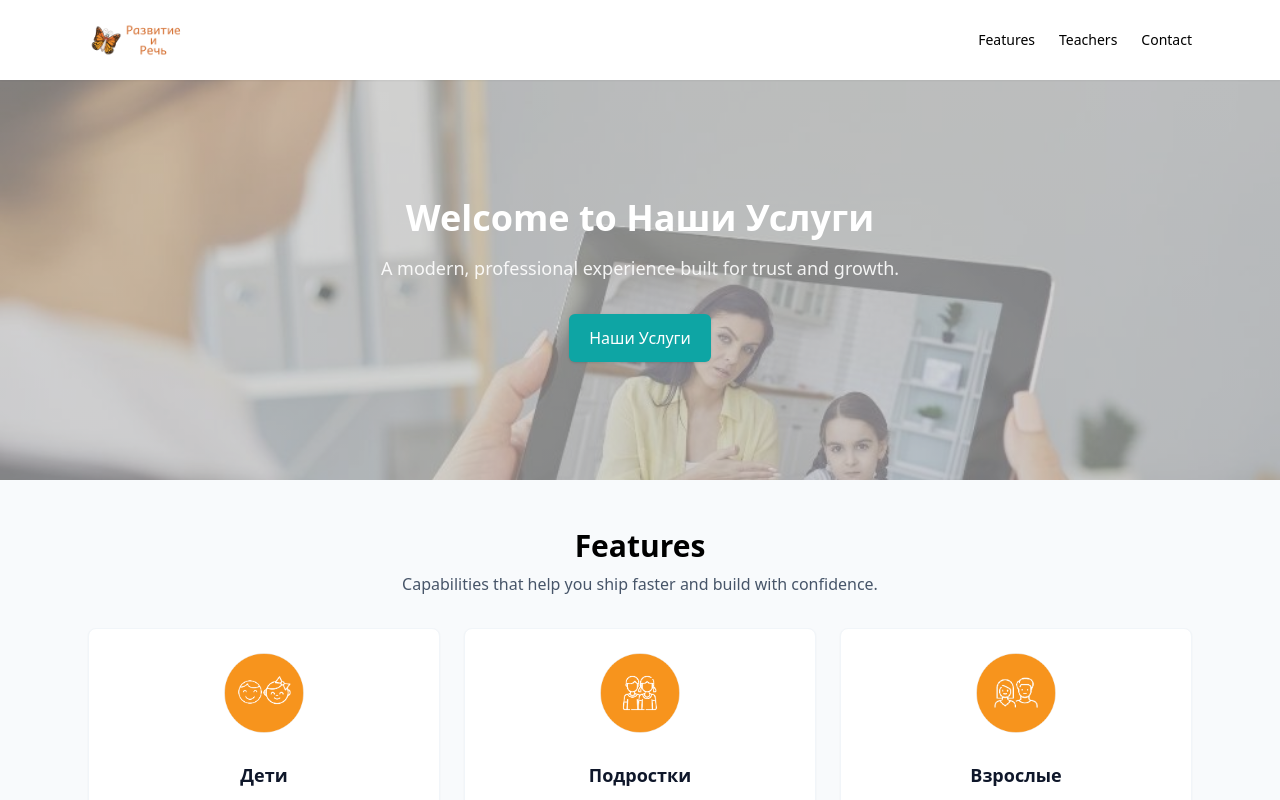
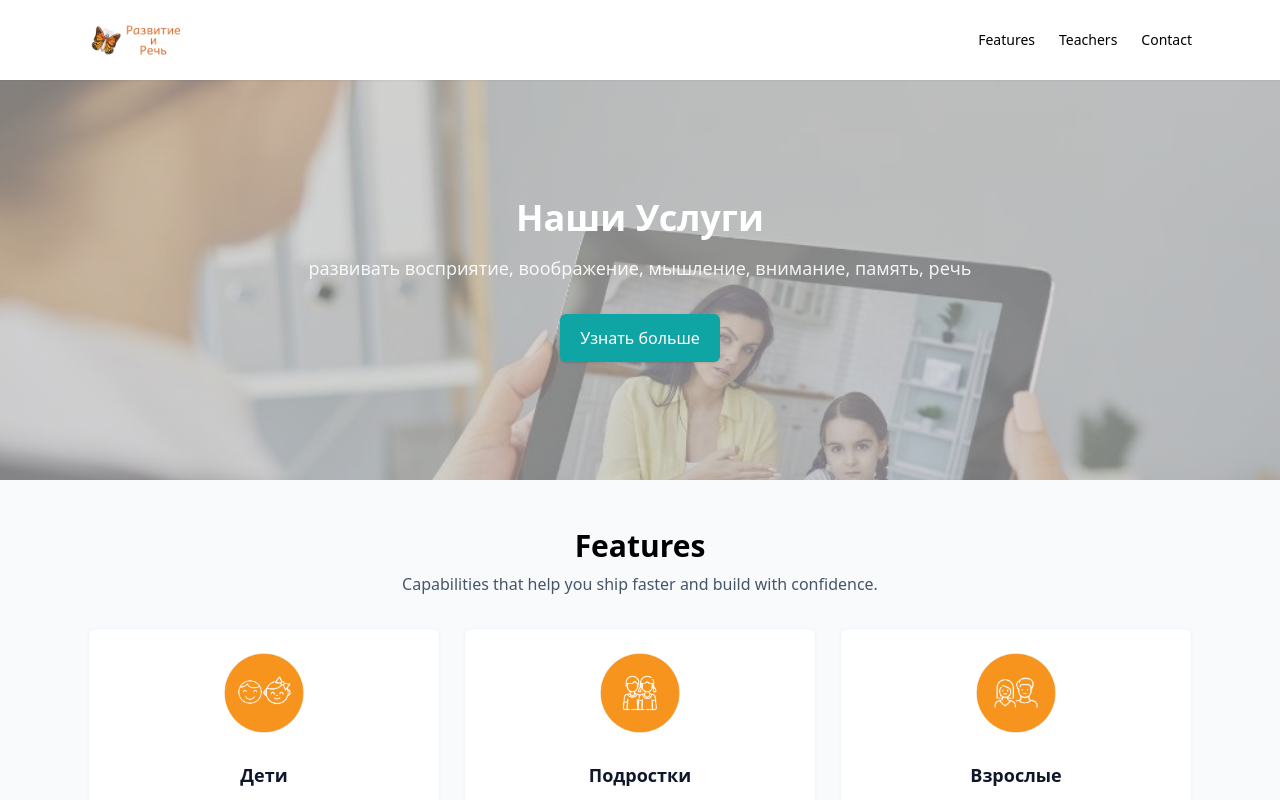
Before and after one commit to sebaural/speech-development, a React (Vite) app: page / in a window 1280 px wide. Shown: the top 800 px of the page. Built offline with nearby package versions, Linux system fonts and the light colour scheme.

Commit message:
heros translation

```diff
--- a/src/data/contactSlides.ts
+++ b/src/data/contactSlides.ts
@@ -2,13 +2,10 @@ import type { Slide } from '../components/Hero'
 
 const contactSlides: Slide[] = [
   {
-    title: 'Get in touch',
-    subtitle: 'We’d love to hear about your project and how we can help.',
-    cta: { text: 'Contact us', href: '#contact' },
-    jpg: '/images/hero-2.jpg',
-    webp: '/images/hero-2.webp',
-    avif: '/images/hero-2.avif',
-    svg: '/images/hero-2.svg',
+    title: 'Свяжитесь с нами',
+    subtitle: 'Мы будем рады услышать, как мы можем Вам помочь.',
+    png: '/images/HP_hero_BG.jpg',
+    mobilePng: '/images/HP_hero_BG.jpg',
     objectPosition: 'center 50%',
   },
 ]
--- a/src/data/homeSlides.clean.ts
+++ /dev/null
@@ -1,22 +0,0 @@
-import type { Slide } from '../components/Hero'
-
-const homeSlides: Slide[] = [
-  {
-    title: 'Welcome to Our Redesign',
-    subtitle: 'A modern, professional experience built for trust and growth.',
-    cta: { text: 'Наши педагоги', href: '/features' },
-    png: '/images/speech-on-line_2.jpeg',
-    mobilePng: '/images/speech-on-line_2.jpeg',
-    objectPosition: 'center 20%',
-  },
-  {
-    title: 'Welcome to Наши Услуги',
-    subtitle: 'A modern, professional experience built for trust and growth.',
-    cta: { text: 'Наши Услуги', href: '/features' },
-    png: '/images/hero_speech-on-line.png',
-    mobilePng: '/images/hero_speech-on-line.mobile.png',
-    objectPosition: 'center 20%',
-  },
-]
-
-export default homeSlides
--- a/src/data/homeSlides.ts
+++ b/src/data/homeSlides.ts
@@ -2,17 +2,17 @@ import type { Slide } from '../components/Hero'
 
 const homeSlides: Slide[] = [
   {
-    title: 'Welcome to Our Redesign',
-    subtitle: 'A modern, professional experience built for trust and growth.',
+    title: 'Современные технологии для развития',
+    subtitle: 'Инновационные методы и подходы для вашего успеха.',
   cta: { text: 'Наши педагоги', href: '/teachers' },
     png: '/images/hero_speech-on-line.png',
     mobilePng: '/images/hero_speech-on-line.mobile.png',
     objectPosition: 'center 20%',
   },
   {
-    title: 'Welcome to Наши Услуги',
-    subtitle: 'A modern, professional experience built for trust and growth.',
-    cta: { text: 'Наши Услуги', href: '/features' },
+    title: 'Наши Услуги',
+    subtitle: 'развивать восприятие, воображение, мышление, внимание, память, речь',
+    cta: { text: 'Узнать больше', href: '/features' },
     png: '/images/speech-on-line_2.jpeg',
     mobilePng: '/images/speech-on-line_2.jpeg',
     objectPosition: 'center 20%',
```
